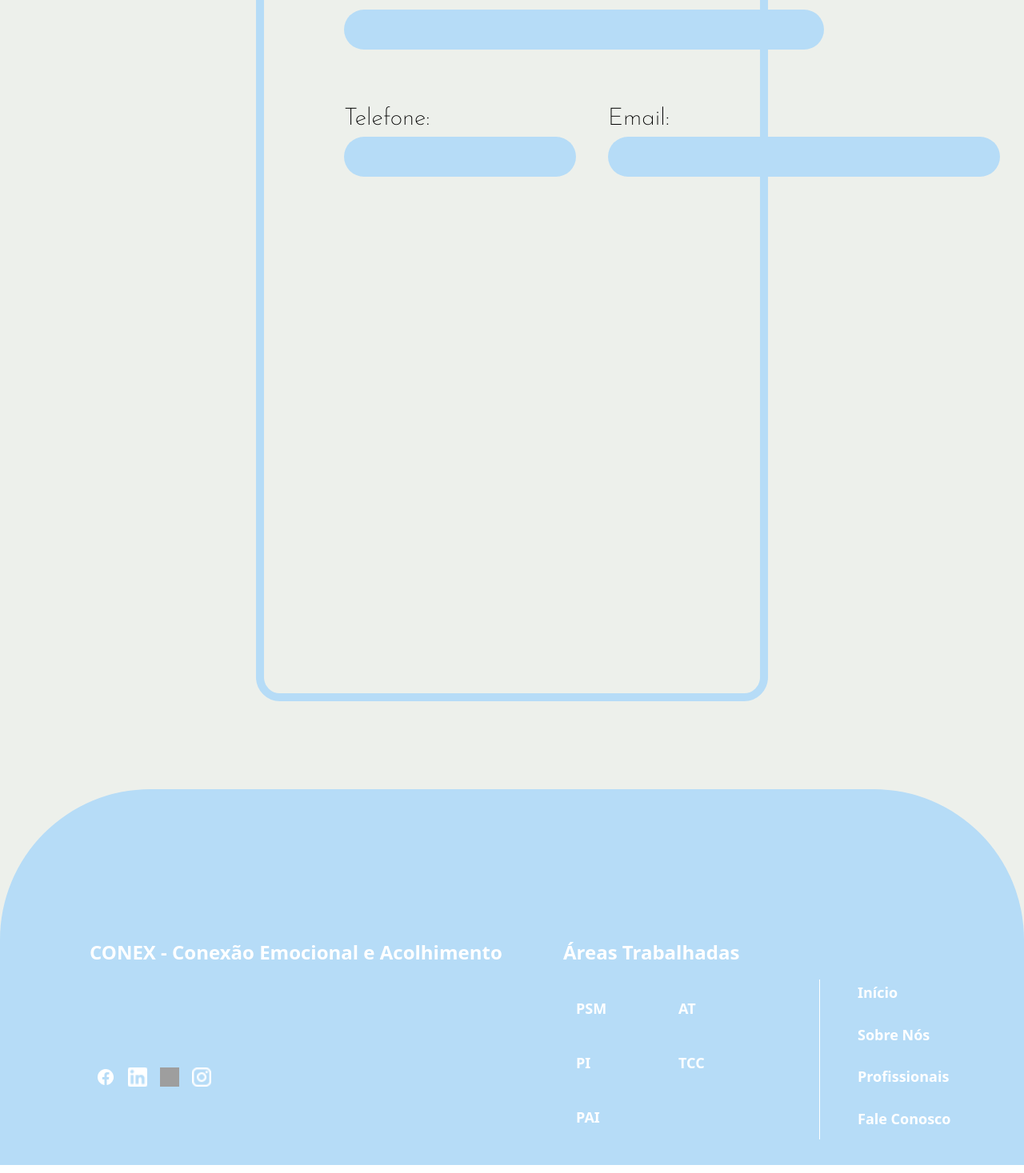
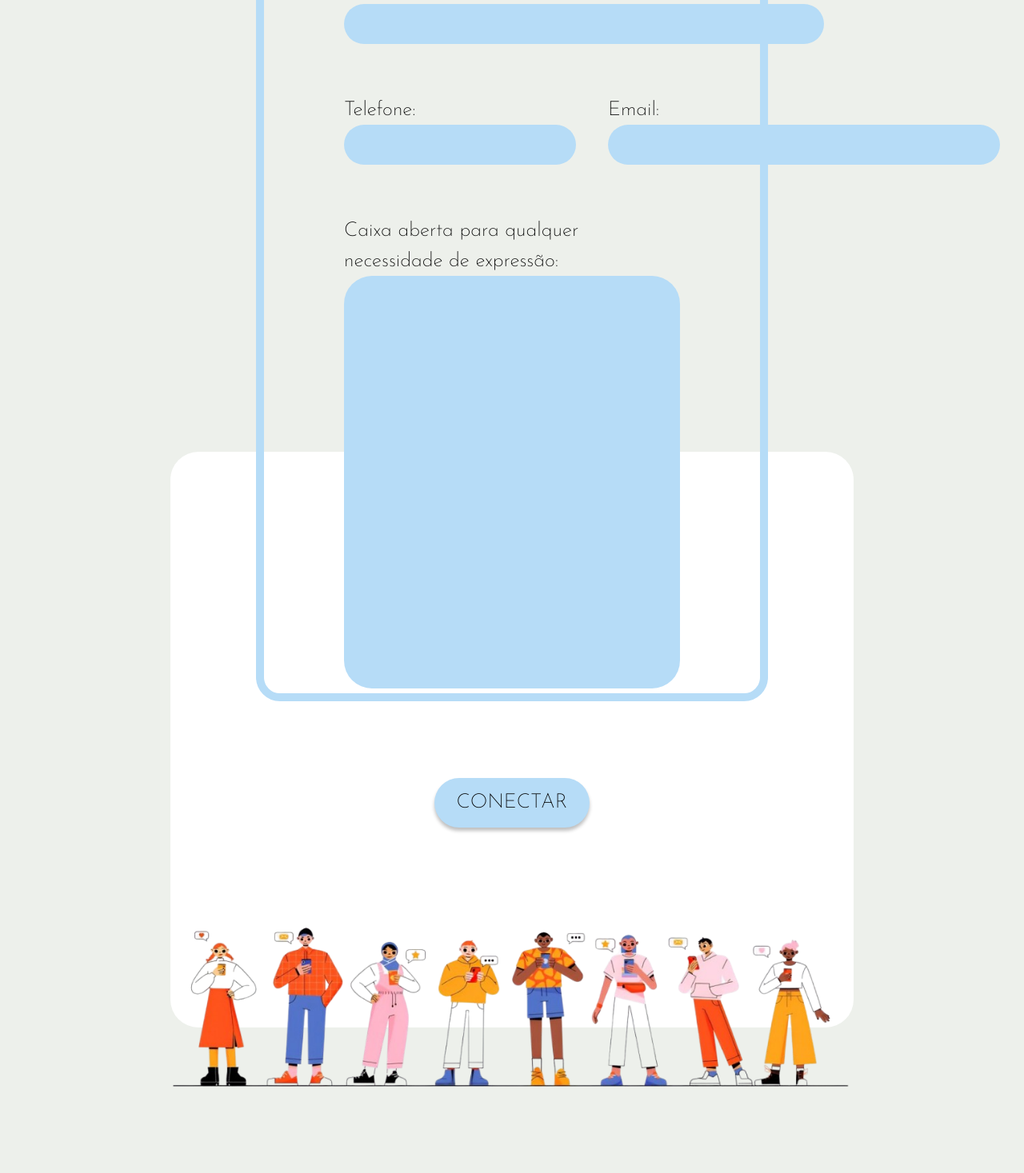
Before and after one commit to EricBrisola/CONEX, a React (Vite) app: page /contact-us in a window 1280 px wide. Shown: the part 1183-2650 px from the top of the page at 80% size. Built offline with nearby package versions, Linux system fonts and the light colour scheme; grey boxes are pictures that could not be loaded.

Commit message:
final changes made

```diff
--- a/src/pages/ContactUs/index.jsx
+++ b/src/pages/ContactUs/index.jsx
@@ -1,13 +1,14 @@
 import Footer from "../../components/Footer";
 import Header from "../../components/Header";
+import imagem from "../../assets/contactUs/imgContactUsFix.png"
 
 const ContactUs = () => {
-  const labelClass = "font-JosefinSans font-extralight text-[30px]"
-  const inputClass = "font-JosefinSans font-medium text-[35px] text-white h-[50px] rounded-full bg-[#b6dcf7] "
+  const labelClass = "font-JosefinSans font-extralight text-[25px]"
+  const inputClass = "px-5 font-JosefinSans font-light text-[25px] text-black h-[50px] rounded-full bg-[#b6dcf7] "
   return (
   <div className="bg-[#EDF0EB]">
     <Header />
-    <main className="flex flex-col items-center justify-start">
+    <main className="flex flex-col items-center justify-start mb-[28rem]">
       <title className="flex w-full h-28 justify-center mt-20 mb-8">
         <h1 className="text-6xl font-JosefinSans font-extralight">CONEXE CONOSCO</h1>
       </title>
@@ -17,7 +18,7 @@ const ContactUs = () => {
         <h3 className="font-JosefinSans font-extralight text-[25px]">Lembre-se é de extrema relevância que todas as caixinhas sejam preenchidas :)</h3>
       </div>
 
-      <div className="border-[10px] border-[#b6dcf7] h-[60rem] w-[50%] rounded-[30px] mt-10 flex flex-col px-[100px] py-[40px]">
+      <div className="z-20 border-[10px] border-[#b6dcf7] h-[60rem] w-[50%] rounded-[30px] mt-10 flex flex-col px-[100px] py-[40px]">
         <div className="flex flex-col">
           <label className={labelClass}>Nome: </label>
           <input type="text" className={inputClass + "w-[600px]"}/>
@@ -35,8 +36,24 @@ const ContactUs = () => {
           </div>
         </div>
 
+        <div className="mt-16 h-[60%]">
+          <label className={labelClass}>Caixa aberta para qualquer necessidade de expressão:</label>
+          <textarea className="resize-none p-5 font-JosefinSans font-light text-[25px] text-black rounded-[35px] bg-[#b6dcf7] w-[100%] h-[100%]"/>
+        </div>
+      </div>
+      <div className="mt-24 z-20">
+        <button className="bg-[#b6dcf7] shadow-contactCard rounded-full font-JosefinSans font-extralight text-[25px] p-3 px-7">CONECTAR</button>
+      </div>
+      <div className="bg-white h-[45rem] w-2/3 translate-y-[68rem] rounded-[35px] absolute z-10">
+      <img
+        src={imagem}
+        alt="log-image"
+        width={"100%"}
+        className="absolute top-[37rem] cursor-default "
+      />
       </div>
     </main>
+
     <Footer noButton={true}/>
   </div>
   )
```
Also changed, not shown: src/assets/contactUs/imgContactUsFix.png (added).
